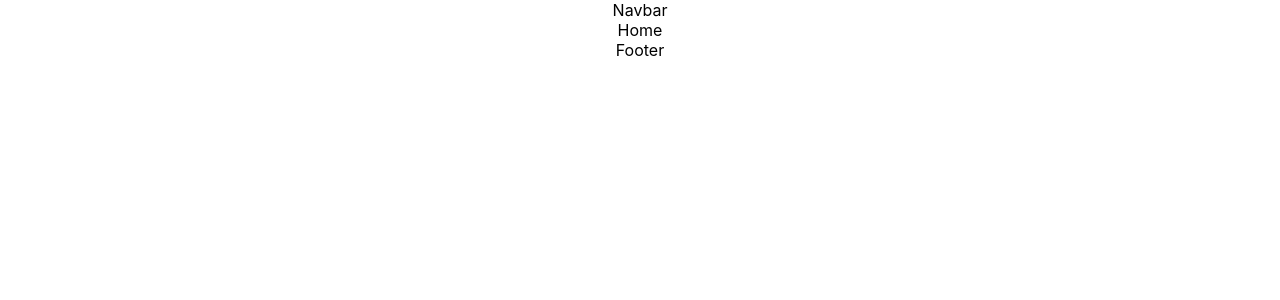
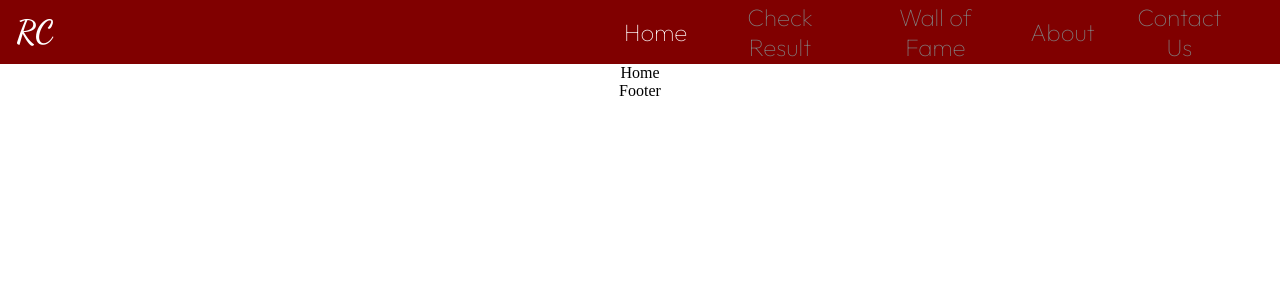
Before and after one commit to muhammad1966/ResultChecker, a React (Create React App) app: page / in a window 1280 px wide. Shown: the top 300 px of the page. Built offline with nearby package versions, Linux system fonts and the light colour scheme.

Commit message:
fri-24-5-2024-2

```diff
--- a/src/components/navbar/Navbar.jsx
+++ b/src/components/navbar/Navbar.jsx
@@ -1,8 +1,64 @@
 import React from 'react'
 import './navbar.css'
+import { NavLink } from 'react-router-dom'
 
 export const Navbar = () => {
   return (
-    <div>Navbar</div>
-  )
+      <div className='navbar-div'>
+          <div className='logo-div'>
+              <h1>
+                  RC
+              </h1>
+          </div>
+          <div className='nav-div'>
+          <div>
+                  <NavLink
+                      to=''
+                      className={({ isActive, isPending }) =>
+                          isActive ? "active": 'inactive'
+                      }
+                  >
+                      Home
+                  </NavLink>
+              </div>
+              <div>
+                  <NavLink
+                      to="result"
+                      className={({ isActive, isPending }) =>
+                        isActive ? "active": 'inactive'
+                      }
+                  >
+                      Check Result
+                  </NavLink>
+              </div>
+              <div>
+              <NavLink
+                      to="wof"
+                      className={({ isActive, isPending }) =>
+                        isActive ? "active": 'inactive'                      }
+                  >
+                      Wall of Fame
+                  </NavLink>
+              </div>
+              <div>
+              <NavLink
+                      to="about"
+                      className={({ isActive, isPending }) =>
+                        isActive ? "active": 'inactive'                      }
+                  >
+                      About
+                  </NavLink>
+              </div>
+              <div>
+              <NavLink
+                      to="footer"
+                      className={({ isActive, isPending }) =>
+                        isActive ? "active": 'inactive'                      }
+                  >
+                      Contact Us
+                  </NavLink>
+              </div>
+          </div>
+      </div>
+    )
 }
--- a/src/components/navbar/navbar.css
+++ b/src/components/navbar/navbar.css
@@ -0,0 +1,44 @@
+.navbar-div{
+    height: 4rem;
+    background: var(--primati-color);
+    width: auto;
+    display: flex;
+}
+
+.navbar-div h1{
+    color: white;
+    font-family: logo;
+}
+
+.active{
+    color: white;
+    font-size: 24px;
+    font-family: text-font;
+    font-weight:60;
+    text-decoration: none;
+
+}
+
+.inactive{
+    color: var(--text-color-1);
+    font-size: 24px;
+    font-family: text-font;
+    font-weight:60;
+    text-decoration: none;
+}
+
+.logo-div{
+    display: flex;
+    align-items: center;
+    flex: 1;
+    padding-left: 1rem;
+}
+
+.nav-div{
+    display: flex;
+    align-items: center;
+    gap: 2rem;
+    flex: 1;
+    justify-content: end;
+    padding-right: 3rem;
+}
--- a/src/index.css
+++ b/src/index.css
@@ -1,13 +1,21 @@
-body {
+*{
+  padding: 0;
   margin: 0;
-  font-family: -apple-system, BlinkMacSystemFont, 'Segoe UI', 'Roboto', 'Oxygen',
-    'Ubuntu', 'Cantarell', 'Fira Sans', 'Droid Sans', 'Helvetica Neue',
-    sans-serif;
-  -webkit-font-smoothing: antialiased;
-  -moz-osx-font-smoothing: grayscale;
+  box-sizing: border-box;
 }
 
-code {
-  font-family: source-code-pro, Menlo, Monaco, Consolas, 'Courier New',
-    monospace;
+@font-face {
+  font-family: logo;
+  src: url(./assets/DancingScript-VariableFont_wght.ttf);
 }
+
+@font-face {
+  font-family: text-font;
+  src: url('./assets/Outfit-VariableFont_wght.ttf');
+}
+
+
+:root{
+    --primati-color: #800000;
+    --text-color-1: #808080;
+}
```
Also changed, not shown: src/assets/DancingScript-VariableFont_wght.ttf (added), src/assets/Outfit-VariableFont_wght.ttf (added).
